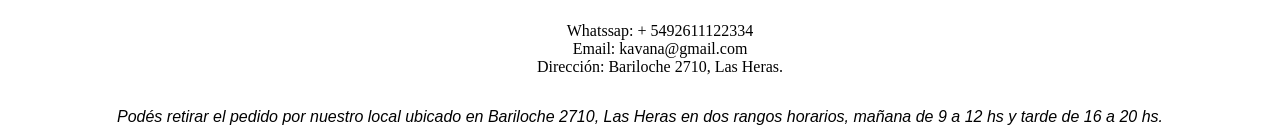
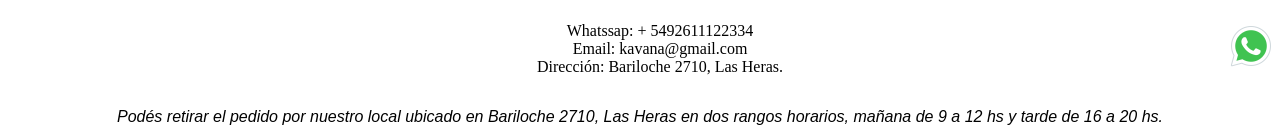
Before and after one commit to elianaree/PreEntrega3RojasEliana-, a plain HTML site: page html/Comprar.html in a window 1280 px wide. Shown: the part 373-500 px from the top of the page. Drawn offline with Linux system fonts and the light colour scheme; a web font is replaced by a local one.

Commit message:
Modifiqué y agregué ícono

```diff
--- a/html/Comprar.html
+++ b/html/Comprar.html
@@ -55,6 +55,12 @@
         elegir esta opción te indicaremos el valor del envío y cordinaremos los detalles
         del pedido, como temática ,colores, preferencias, etc.
     </p>
+    <!--whatsapp icon-->
+    <div class="whatsapp">
+        <a href="htpps://api.whatsapp.com/send?phone=+54 9 XXX XXX XXXX">
+        <img src="../images/iconowhatsapp.png" alt="logo whatsapp">
+    </a>
+    </div>
     <!--lista desordenada-->
 
     <ul>
```
Also changed, not shown: html/scss/style.scss (added), images/iconowhatsapp.png (added), style.css.
